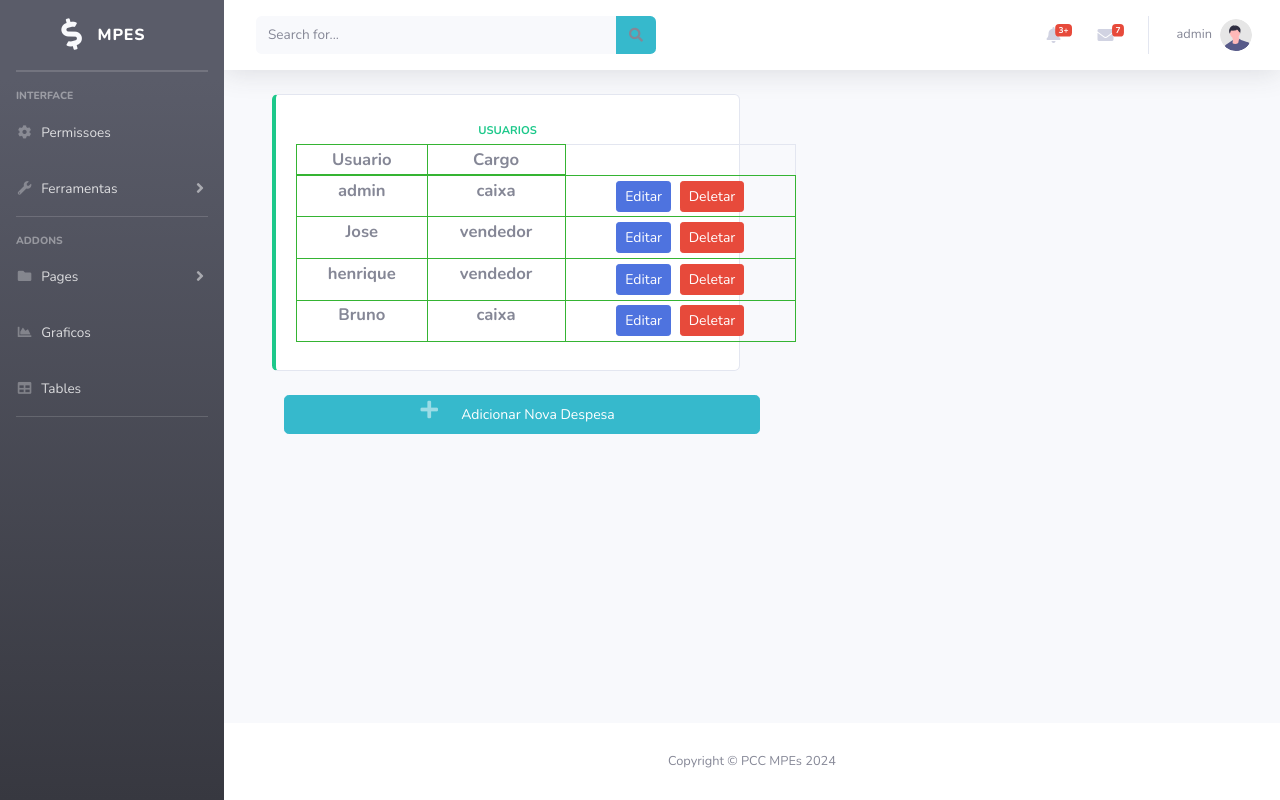
After one commit to MatheusCarvalho15/PCC-MPEs-, a Django app: page /accounts/Usuarios/ in a window 1280 px wide. The commit adds this page. Run offline with Django 4.2, Linux system fonts and the light colour scheme; a user stored in the database is signed in; data comes from the database, SQL or seed files in the repository; both versions use the stored data as it was after the commit; parts of the project's set-up code (start-up, migrations or seed data) failed here and were passed over; some libraries are stand-ins or nearby versions.

Commit message:
Perminissões

```diff
--- a/accounts/models.py
+++ b/accounts/models.py
@@ -1,7 +1,20 @@
+from django.contrib.auth.models import User
+from django.contrib.auth.models import AbstractUser
 from django.db import models
-from django.contrib.auth.models import AbstractUser
-
 
 class Usuario(AbstractUser):
 
     data_nascimento = models.DateField(null=True, blank=True)
+    cpf = models.CharField(max_length=14, unique=True, null=True, blank=True)
+    telefone = models.CharField(max_length=15, null=True, blank=True)
+
+    VENDEDOR = 'vendedor'
+    CAIXA = 'caixa'
+    FUNCIONARIO = 'funcionario'
+    ESCOLHAS_CARGO = [
+        (VENDEDOR, 'Vendedor'),
+        (CAIXA, 'Caixa'),
+        (FUNCIONARIO,'Funcionario')
+    ]
+
+    cargo = models.CharField(max_length=20, choices=ESCOLHAS_CARGO, blank=True, null=True)
--- a/accounts/urls.py
+++ b/accounts/urls.py
@@ -1,8 +1,12 @@
 
 from accounts.views import register
+from accounts.views import listarUsuarios, editarUsuario, deletarUsuario
 from django.urls import path
 urlpatterns = [
     #cadastroForaDoSistema
     path('register/', register, name='register'),
+    path('Usuarios/', listarUsuarios, name='listarUsuarios'),
+    path('editarUsuario/<int:id_user>', editarUsuario, name='editarUsuario'),
+    path('deletarUsuario/<int:id_user>', deletarUsuario, name='deletarUsuario')
 
 ]
--- a/accounts/views.py
+++ b/accounts/views.py
@@ -1,14 +1,74 @@
 
 from django.shortcuts import render, redirect
-from accounts.forms import usuariosForm
+from django.contrib.auth.decorators import login_required
+from accounts.forms import UsuariosForm, PermissionForm
+from django.http import HttpResponseRedirect
+from .models import Usuario
+from MPEs.utils import create_groups, group_required
+from django.contrib.auth.models import Group
 # Create your views here.
 def register(request):
+    create_groups()
     if request.method == 'POST':
-        form = usuariosForm(request.POST)
+        form = UsuariosForm(request.POST)
         if form.is_valid():
-            form.save()  # Salva o novo usuário
+            user = form.save()  # Salva o novo usuário
+            grupo = Group.objects.get(name='funcionario')
+            grupo.user_set.add(user)
             return redirect('login')  # Redireciona para a página de login após o registro bem-sucedidoio
 
     else:
-        form = usuariosForm()
+        form = UsuariosForm()
+
     return render(request, 'registration/register.html', {'form': form})
+
+@login_required
+def listarUsuarios(request):
+    usuario = Usuario.objects.all()
+
+    return render(request, "registration/listarUsuarios.html", {'usuario': usuario})
+
+from django.contrib.auth.decorators import login_required
+from django.contrib.auth.models import Group
+from django.http import HttpResponse, HttpResponseRedirect
+from django.shortcuts import render, get_object_or_404
+from .models import Usuario
+from .forms import PermissionForm
+
+@group_required(['administrador'], "/accounts/login/")
+def editarUsuario(request, id_user):
+    # Pega os dados como estão no banco
+    usuario = get_object_or_404(Usuario, pk=id_user)
+
+    # Verifica se estão chegando os dados
+    if request.method == 'POST':
+        # Como chegou os dados, carregar os dados no modelform
+        form = PermissionForm(request.POST, instance=usuario)
+        if form.is_valid():
+            form.save()
+
+            # Obtenha o cargo atualizado do formulário
+            cargo = form.cleaned_data.get('cargo')
+
+            try:
+                # Limpa os grupos atuais do usuário
+                usuario.groups.clear()
+
+                # Obtém ou cria o grupo e adiciona o usuário ao novo grupo
+                grupo, created = Group.objects.get_or_create(name=cargo)
+                grupo.user_set.add(usuario)
+            except Group.DoesNotExist:
+                return HttpResponse(f"Grupo '{cargo}' não encontrado", status=404)
+
+            return HttpResponseRedirect('/despesas/?msg=Salvo')
+    else:
+        form = PermissionForm(instance=usuario)
+
+    return render(request, "registration/updateUsuario.html", {'form': form, 'id_user': id_user})
+
+
+@group_required([''], "")
+def deletarUsuario(request, id_user):
+    usuario = Usuario.objects.get(pk=id_user).delete()
+
+    return HttpResponseRedirect('/despesas/?msg=Excluido')
--- a/despesas/views.py
+++ b/despesas/views.py
@@ -2,11 +2,12 @@ from django.contrib.auth.decorators import login_required
 from django.template import loader
 from django.http import HttpResponseRedirect
 from .models import Despesa
+from MPEs.utils import create_groups, group_required
 from django.shortcuts import render
 from .forms import DespesasForm
+from MPEs.utils import create_groups
 
 
-@login_required
 def create(request):
     if request.method == 'POST':
         form = DespesasForm(request.POST)
@@ -38,6 +39,7 @@ def editar(request, id_despesa):
 
 @login_required
 def listartudo(request):
+    create_groups()
     user = request.user.username
     despesa = Despesa.objects.all()
 
@@ -61,6 +63,6 @@ def detail(request, id_despesa):
     try:
         saida =  Despesa.objects.get(pk=id_despesa)
     except:
-        saida = "Sem nehum gasto salvo"
+        saida = "Sem nenhum gasto salvo"
 
     return render(request, "despesa/index.html", {'Gasto': saida})
--- /dev/null
+++ b/templates/registration/listarUsuarios.html
@@ -0,0 +1,98 @@
+{% extends 'base.html' %}
+
+{% block content %}
+<style>
+    .table {
+  width: 500px;
+  font-size: smaller;
+  margin: 0 auto;
+}
+
+.table td,
+.table th {
+  border: solid rgb(53, 180, 51) 1px;
+}
+
+.table thead th {
+  color: rgb(20, 145, 103);
+}
+
+.btn-icon-split {
+  width: 100%;
+}
+
+.btn-icon-split span:first-child {
+  width: 2rem;
+  min-width: 2rem;
+  font-size: 1.25rem;
+  line-height: 1.5;
+  text-align: center;
+  vertical-align: middle;
+  border-radius: 0.25rem 0 0 0.25rem;
+}
+
+.btn-icon-split span:last-child {
+  padding: 0.375rem 0.75rem;
+  font-size: 0.875rem;
+  line-height: 1.5;
+  border-radius: 0 0.25rem 0.25rem 0;
+}
+
+.add{
+    width: 500px;
+}
+</style>
+
+<div class="container">
+    <div class="row">
+        <div class="col-xl-6 col-md-5 mb-4">
+            <div class="card border-left-success h-100 py-2">
+                <div class="card-body">
+                    <div class="row no-gutters align-items-center">
+                        <div class="col mr-2 text-center">
+                            <div class="text-xs font-weight-bold text-success text-uppercase mb-1">
+                                Usuarios</div>
+                            <div class="h5 mb-0 font-weight-bold text-gray-800">
+                                <table class="table table-bordered table-sm">
+                                    <thead class="thead-light">
+                                        <tr>
+                                            <td>Usuario</td>
+                                            <td>Cargo</td>
+
+                                        </tr>
+                                    </thead>
+                                    <tbody>
+                                        {% if usuario %}
+                                            {% for usuarios in usuario %}
+                                                <tr>
+                                                    <td>{{ usuarios.username }}</td>
+                                                    <td>{{ usuarios.cargo }}</td>
+
+                                                    <td>
+                                                        <a href="{% url 'editarUsuario' usuarios.id %}" class="btn btn-primary btn-sm mr-1">Editar</a>
+                                                        <a href="{% url 'deletarUsuario' usuarios.id %}" class="btn btn-danger btn-sm">Deletar</a>
+                                                    </td>
+                                                </tr>
+                                            {% endfor %}
+                                        {% endif %}
+                                    </tbody>
+                                </table>
+                            </div>
+                        </div>
+                    </div>
+                </div>
+            </div>
+        </div>
+    </div>
+    <div class="add">
+        <div class="col text-center">
+            <a href="{% url 'criar' %}" class="btn btn-info btn-icon-split btn-lg">
+                <span class="text-white-50">
+                    <i class="fas fa-plus"></i>
+                </span>
+                <span class="text">Adicionar Nova Despesa</span>
+            </a>
+        </div>
+    </div>
+</div>
+{% endblock %}
--- a/templates/sidebar.html
+++ b/templates/sidebar.html
@@ -24,18 +24,11 @@
 
     <!-- Nav Item - Pages Collapse Menu -->
     <li class="nav-item">
-        <a class="nav-link collapsed" href="#" data-toggle="collapse" data-target="#collapseTwo"
-            aria-expanded="true" aria-controls="collapseTwo">
+        <a class="nav-link collapsed" href="{% url 'listarUsuarios' %}" >
             <i class="fas fa-fw fa-cog"></i>
-            <span>Configurações</span>
+            <span>Permissoes</span>
         </a>
-        <div id="collapseTwo" class="collapse" aria-labelledby="headingTwo" data-parent="#accordionSidebar">
-            <div class="bg-white py-2 collapse-inner rounded">
-                <h6 class="collapse-header">Custom Components:</h6>
-                <a class="collapse-item" href="buttons.html">Buttons</a>
-                <a class="collapse-item" href="cards.html">Cards</a>
-            </div>
-        </div>
+
     </li>
 
     <!-- Nav Item - Utilities Collapse Menu -->
```
Also changed, not shown: MPEs/utils.py (added, +41 -0 lines), accounts/admin.py (+1 -12 lines), accounts/forms.py (+31 -2 lines), templates/registration/updateUsuario.html (added, +14 -0 lines), MPEs/settings.py (line endings or trailing spaces), accounts/__init__.py (deleted), accounts/migrations/0001_initial.py, accounts/migrations/0002_remove_usuario_cargo.py, accounts/migrations/0003_usuario_cargo.py (added), accounts/migrations/0003_usuario_data_nascimento.py (deleted), accounts/migrations/0004_alter_usuario_password.py (deleted), accounts/migrations/0004_usuario_cpf_usuario_telefone_alter_usuario_cargo.py (added), db.sqlite3.
